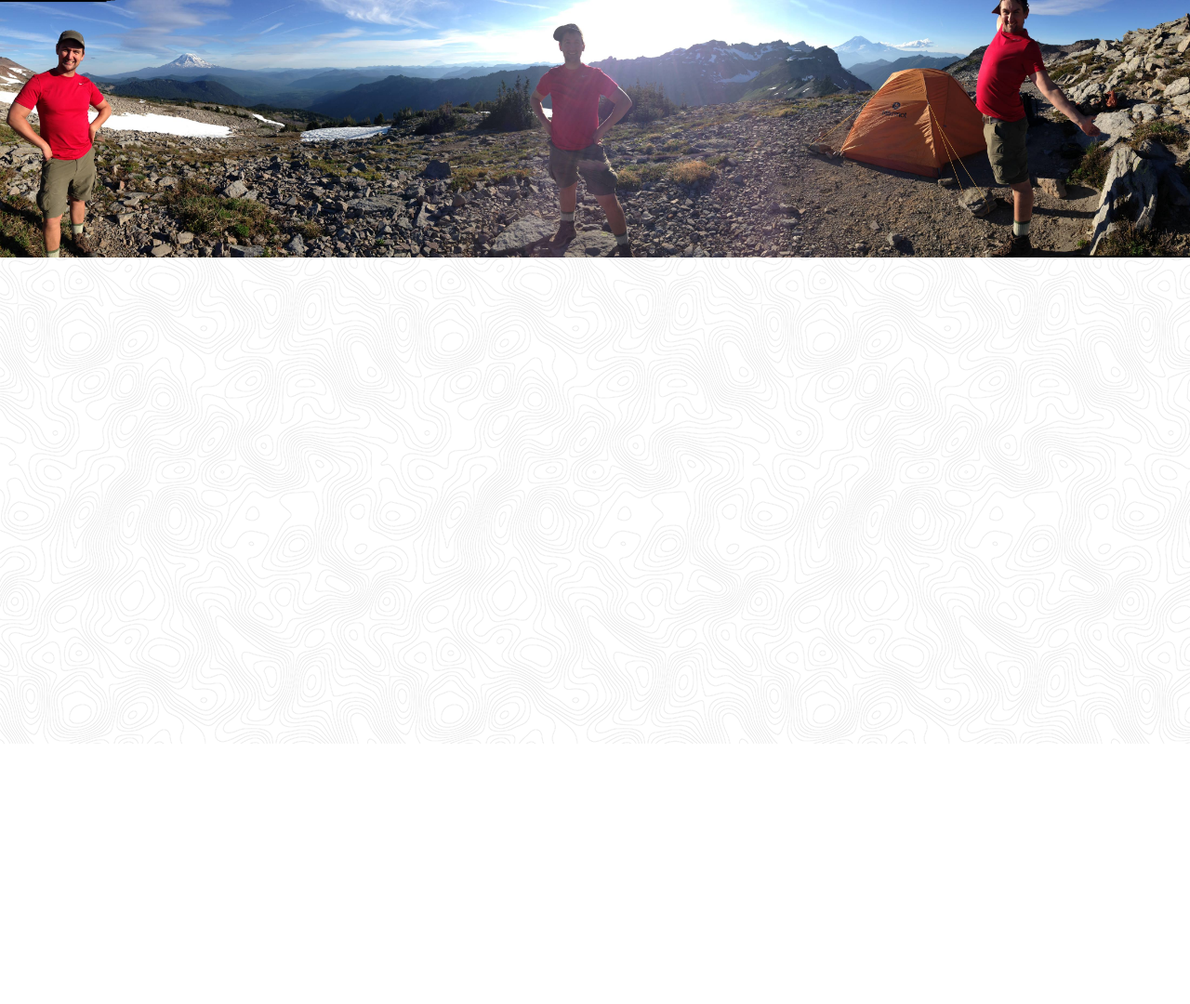
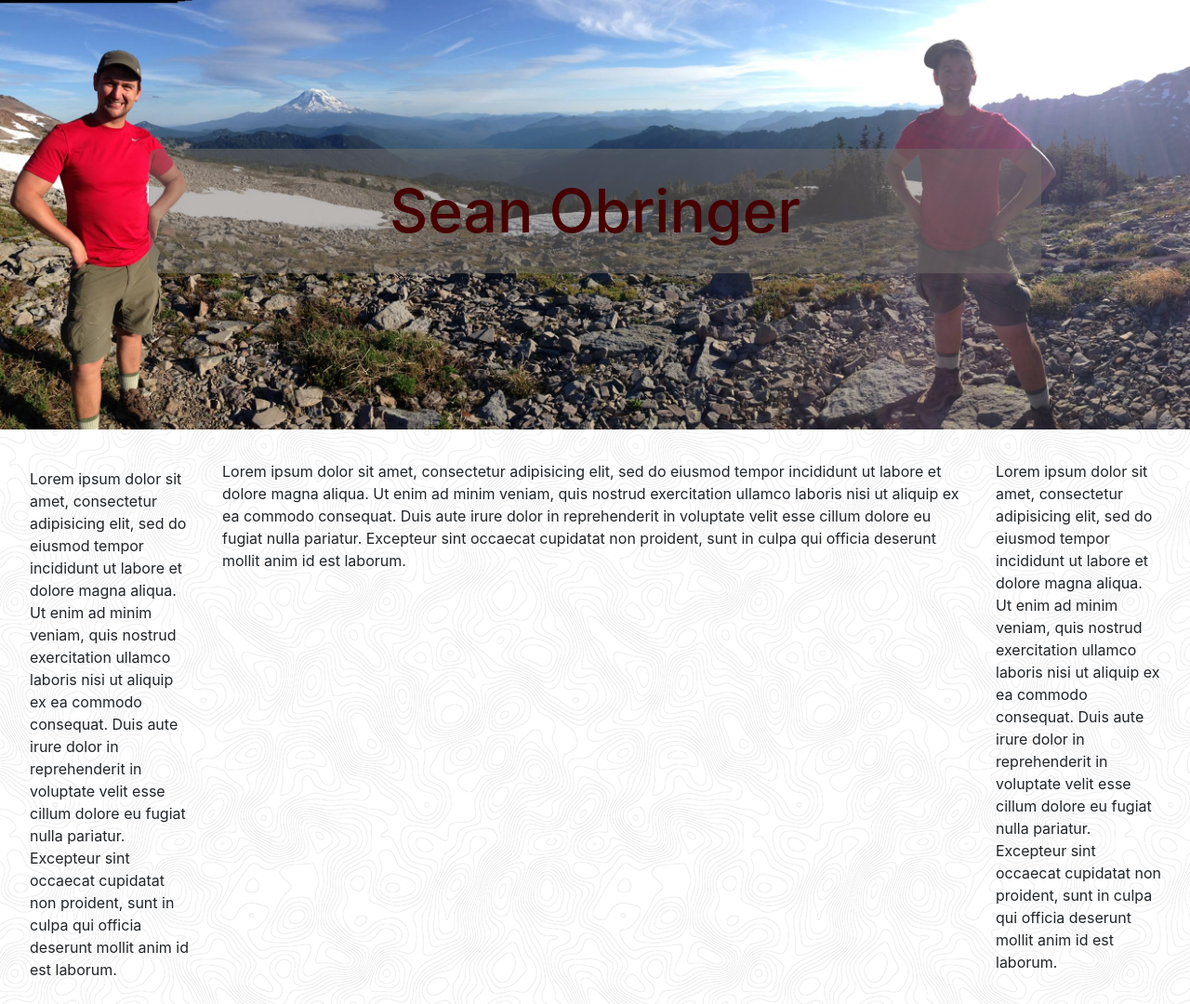
Before and after one commit to GuitarOTronic/PersonalSite, a plain HTML site: page index.html in a window 1280 px wide. Shown: the whole page at 93% size. Before the commit the page ends 800 px from the top, so only its background shows below. Drawn offline with nearby package versions, Linux system fonts and the light colour scheme.

Commit message:
prettier splash with title

```diff
--- a/index.html
+++ b/index.html
@@ -11,25 +11,30 @@
 
 <!-- splash img -->
       <div class="row">
-        <div class="col splash">
-          <img src="assets/splash.jpg" class="img-fluid" alt="3 Seans">
+        <div class="col-12 splash">
+          <!-- <img src="assets/splash.jpg" class="img-fluid" alt="3 Seans"> -->
+          <h1 class="title text-center">Sean Obringer</h1>
         </div>
       </div>
 <!--title  -->
       <div class="row">
-        <div class="col">
+        <div class="col-6  center">
+          <!-- <h1 class="title text-center">Sean Obringer</h1> -->
         </div>
       </div>
 <!-- main  -->
-      <div class="row">
+      <div class="row padUp padSides">
 <!-- NavBar -->
-        <div class="col">
-        </div>
+        <nav class="col-2 navbar">
+          <p>Lorem ipsum dolor sit amet, consectetur adipisicing elit, sed do eiusmod tempor incididunt ut labore et dolore magna aliqua. Ut enim ad minim veniam, quis nostrud exercitation ullamco laboris nisi ut aliquip ex ea commodo consequat. Duis aute irure dolor in reprehenderit in voluptate velit esse cillum dolore eu fugiat nulla pariatur. Excepteur sint occaecat cupidatat non proident, sunt in culpa qui officia deserunt mollit anim id est laborum.</p>
+        </nav>
 <!-- SLIDE SHOW -->
         <div class="col">
+          <p>Lorem ipsum dolor sit amet, consectetur adipisicing elit, sed do eiusmod tempor incididunt ut labore et dolore magna aliqua. Ut enim ad minim veniam, quis nostrud exercitation ullamco laboris nisi ut aliquip ex ea commodo consequat. Duis aute irure dolor in reprehenderit in voluptate velit esse cillum dolore eu fugiat nulla pariatur. Excepteur sint occaecat cupidatat non proident, sunt in culpa qui officia deserunt mollit anim id est laborum.</p>
         </div>
 <!-- buffer?  -->
-        <div class="col">
+        <div class="col-2">
+          <p>Lorem ipsum dolor sit amet, consectetur adipisicing elit, sed do eiusmod tempor incididunt ut labore et dolore magna aliqua. Ut enim ad minim veniam, quis nostrud exercitation ullamco laboris nisi ut aliquip ex ea commodo consequat. Duis aute irure dolor in reprehenderit in voluptate velit esse cillum dolore eu fugiat nulla pariatur. Excepteur sint occaecat cupidatat non proident, sunt in culpa qui officia deserunt mollit anim id est laborum.</p>
         </div>
       </div>
 <!-- Footer -->
--- a/styles/main.css
+++ b/styles/main.css
@@ -3,5 +3,34 @@ body{
 }
 
 .splash{
- padding: 0;
+ padding: 10rem  10rem ;
+ background-image: url("../assets/splash.jpg");
+ background-size: cover;
+ background-position: contain;
+ background-repeat: no-repeat;
 }
+.title{
+  font-size: 4rem;
+  color: #460002;
+  padding: 2rem 0;
+  background:rgba(117, 110, 107, 0.5);
+  min-width: 255px;
+  border-radius: 10px;
+}
+
+.center{
+  margin: 0 auto;
+}
+
+.padUp{
+  padding-top: 2rem;
+}
+.padSides{
+  padding-left: 1rem;
+  padding-right: 1rem;
+}
+/*@media (min-width:420) {
+    .splash{
+      background-size: contain;
+    }
+}*/
```
